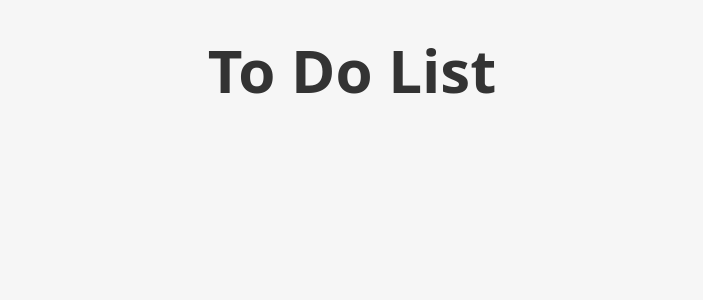
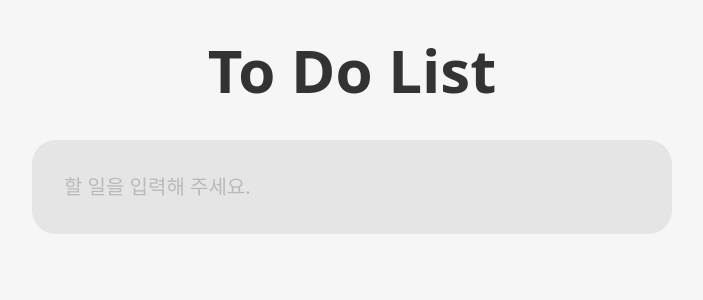
Before and after one commit to Rootjang92/interview-task-front-pre-course, a Next.js app: page / in a window 1280 px wide. Shown: the top 300 px of the page, without its empty margins (288-991 px from the left). Built offline with nearby package versions, Linux system fonts and the light colour scheme.

Commit message:
Style: input component style 조정

```diff
--- a/src/components/Input/index.tsx
+++ b/src/components/Input/index.tsx
@@ -7,13 +7,22 @@ interface Props {
 }
 
 const Input = ({ value, onChange, onEnter }: Props) => {
-  const handleKeyPress = (e: KeyboardEvent<HTMLInputElement>) => {
+  const handleKeyDown = (e: KeyboardEvent<HTMLInputElement>) => {
     if (e.key === "Enter") {
       onEnter();
     }
   };
 
-  return <input type="text" value={value} onChange={onChange} placeholder="할 일을 입력해 주세요." />
+  return (
+    <input
+      className="w-full p-[32px] mb-6 rounded-3xl bg-[#E5E5E5] mt-10 text-[20px] placeholder:text-[#B9B9B9] focus:outline-none"
+      type="text"
+      value={value}
+      onChange={onChange}
+      onKeyDown={handleKeyDown}
+      placeholder="할 일을 입력해 주세요."
+    />
+  )
 };
 
 export default Input;
--- a/src/components/pages/TodoUserListPage.tsx
+++ b/src/components/pages/TodoUserListPage.tsx
@@ -1,11 +1,41 @@
 "use client";
+import { ChangeEvent, useState } from "react";
+
+import Input from "../Input";
 
 interface Props {}
 
+interface Todo {
+  id: number,
+  todo: string;
+  done: boolean;
+}
+
 const TodoUserListPage = ({}: Props) => {
+  const [todos, setTodos] = useState<Todo[]>([]);
+  const [todoValue, setTodoValue] = useState('');
+
+  const handleChangeTodoValue = (e: ChangeEvent<HTMLInputElement>) => {
+    setTodoValue(e.target.value);
+  };
+
+  const handleAddTodo = () => {
+    const newTodo: Todo = {
+      id: Date.now(),
+      todo: todoValue,
+      done: false
+    };
+
+    setTodos([...todos, newTodo]);
+    setTodoValue('');
+  }
+
+  console.log(todos);
+
   return (
     <section className="flex flex-col items-center justify-center font-pretendard">
       <h1 className="text-6xl font-bold pt-10 text-[#333333]">To Do List</h1>
+      <Input value={todoValue} onChange={handleChangeTodoValue} onEnter={handleAddTodo} />
     </section>
   );
 };
```
